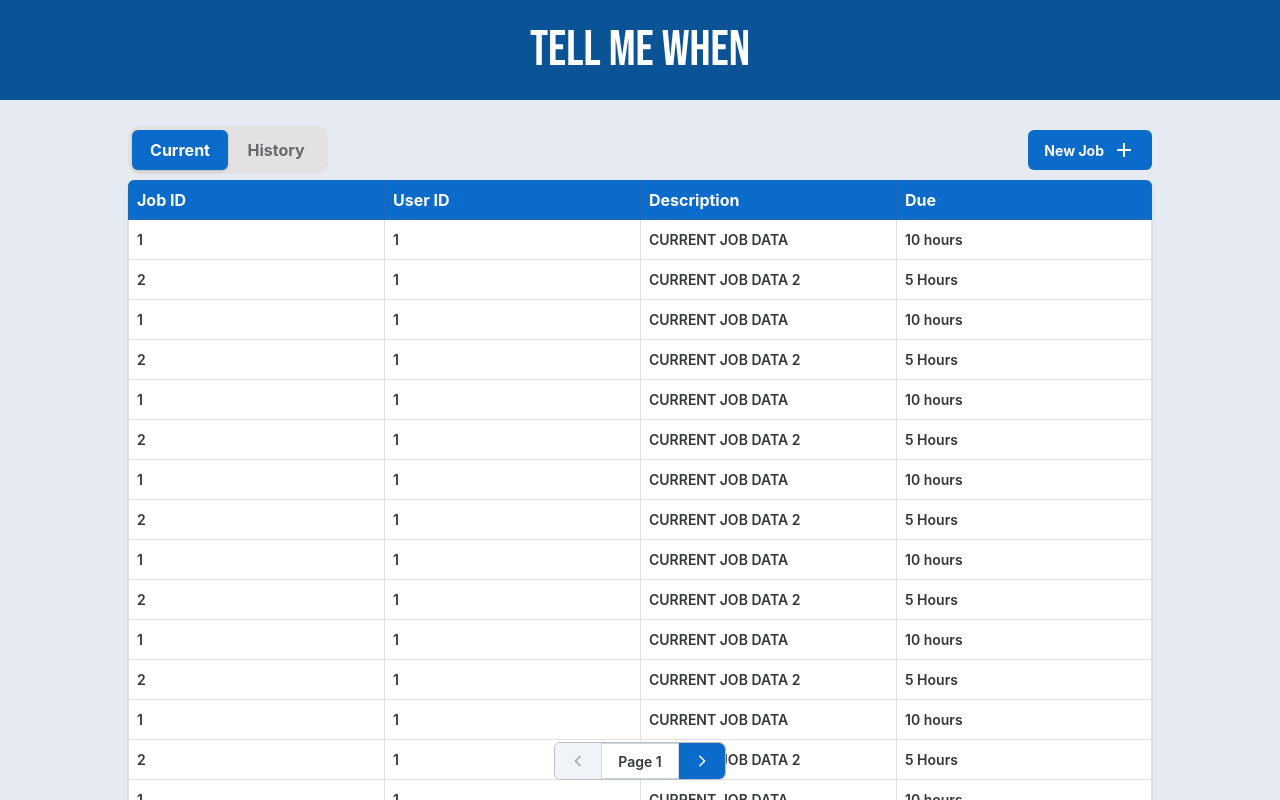
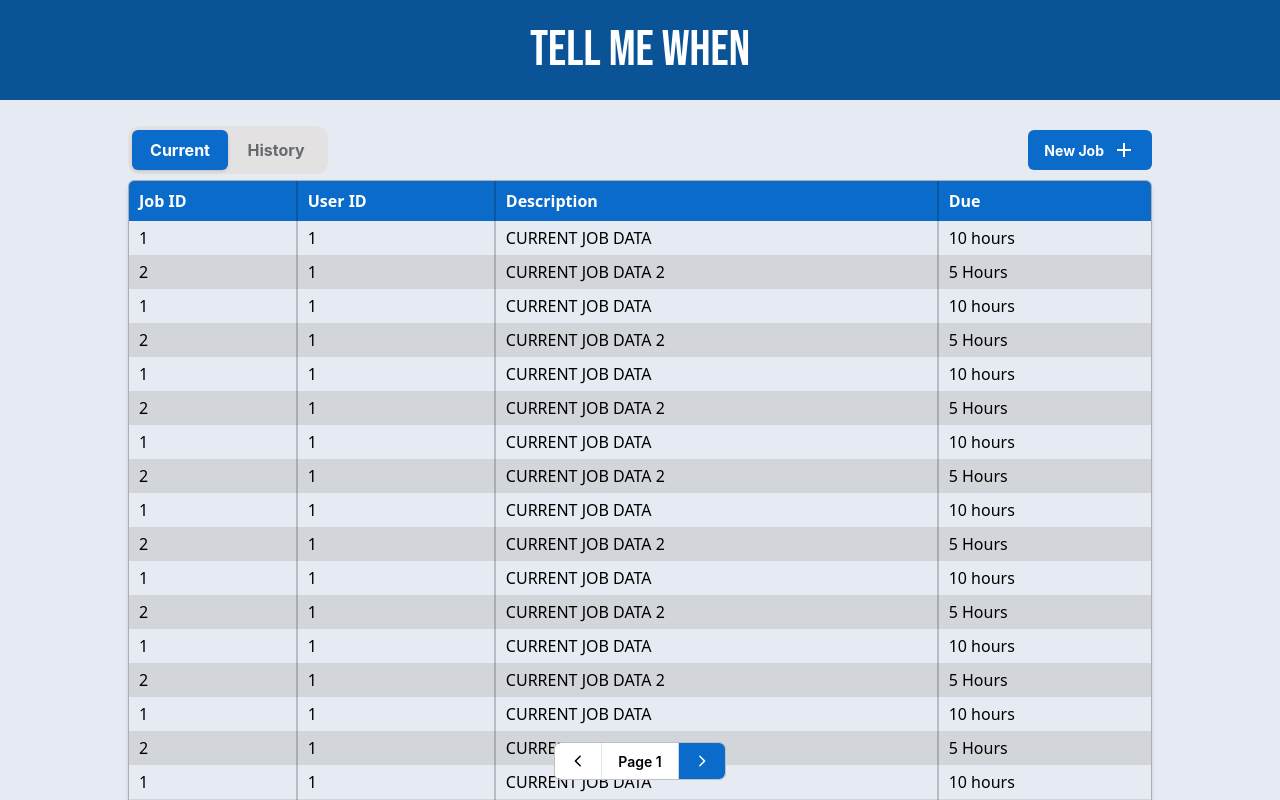
Before and after one commit to HufsaHaq/tellmewhen, a Next.js app in the folder tellmewhen/: page /dashboard in a window 1280 px wide. Shown: the top 800 px of the page. Built offline with nearby package versions, Linux system fonts and the light colour scheme.

Commit message:
Finished table on dashboard, and created Pagination as a component

```diff
--- a/tellmewhen/src/app/dashboard/page.jsx
+++ b/tellmewhen/src/app/dashboard/page.jsx
@@ -7,11 +7,33 @@
 */
 "use client"; //Makes the page client-side rendered rather than server-side rendered
 import { useState, useEffect } from "react";
-import {Button, Tab, Tabs, TabList, tabClasses, Table, ButtonGroup, Typography} from "@mui/joy"
-import {Add, ArrowBackIos, ArrowBackIosRounded, ArrowForwardIosOutlined, ArrowForwardIosRounded} from "@mui/icons-material"
+import {Button, Tab, Tabs, TabList, tabClasses} from "@mui/joy"
+import {Add} from "@mui/icons-material"
+import Pagination from "@/components/Pagination";
+
 
 function Page()
 {
+    let colours = {
+        "header": "#0A5397", //Original colour of the header
+        "primary": "rgba(11,107,203,1)",
+        "primary-text-colour": "rgba(255,255,255,1)",
+        "secondary": "rgba(227,225,225,1)",
+        "secondary-text-colour": "rgba(103,107,111,1)",
+        "tertiary": "rgba(240,244,248,1)", //used when highlighting a secondary colour item (switcher)
+        "tertiary-text-colour": "rgba(11,13,14,1)",
+    };
+    let coloursTailwind = {
+        "primary": `bg-[rgba(11,107,203,1)]`,
+        "primary-text-colour": `text-[rgba(255,255,255,1)]`,
+        //Table Colours
+        "rows-colour1": `bg-[rgb(210,214,218)]`,
+        "rows-colour2": `bg-[rgb(230, 234, 243)]`,
+        "rows-text-colour": `text-[${colours["rows-text-colour"]}]`,
+
+    }
+    colours["primaryTailwind"] = "bg-["+colours["primary"]+"]"
+
     const [CurrentTableData, SetCurrentTableData] = useState(null);
     const [HistoryTableData, SetHistoryTableData] = useState(null);
     //Stores the currently displayed data
@@ -49,19 +71,32 @@ function Page()
                 ["2", "1", "CURRENT JOB DATA 2", " 5 Hours"],
                 ["1", "1", "CURRENT JOB DATA", "10 hours"],
                 ["2", "1", "CURRENT JOB DATA 2", " 5 Hours"],
-                ["1", "1", "CURRENT JOB DATA", "10 hours"],["2", "1", "CURRENT JOB DATA 2", " 5 Hours"],
-                ["1", "1", "CURRENT JOB DATA", "10 hours"],["2", "1", "CURRENT JOB DATA 2", " 5 Hours"],
-                ["1", "1", "CURRENT JOB DATA", "10 hours"],["2", "1", "CURRENT JOB DATA 2", " 5 Hours"],
-                ["1", "1", "CURRENT JOB DATA", "10 hours"],["2", "1", "CURRENT JOB DATA 2", " 5 Hours"],
-                ["1", "1", "CURRENT JOB DATA", "10 hours"],["2", "1", "CURRENT JOB DATA 2", " 5 Hours"],
-                ["1", "1", "CURRENT JOB DATA", "10 hours"],["2", "1", "CURRENT JOB DATA 2", " 5 Hours"],
-                ["1", "1", "CURRENT JOB DATA", "10 hours"],["2", "1", "CURRENT JOB DATA 2", " 5 Hours"],
-                ["1", "1", "CURRENT JOB DATA", "10 hours"],["2", "1", "CURRENT JOB DATA 2", " 5 Hours"],
-                ["1", "1", "CURRENT JOB DATA", "10 hours"],["2", "1", "CURRENT JOB DATA 2", " 5 Hours"],
-                ["1", "1", "CURRENT JOB DATA", "10 hours"],["2", "1", "CURRENT JOB DATA 2", " 5 Hours"],
-                ["1", "1", "CURRENT JOB DATA", "10 hours"],["2", "1", "CURRENT JOB DATA 2", " 5 Hours"],
-                ["1", "1", "CURRENT JOB DATA", "10 hours"],["2", "1", "CURRENT JOB DATA 2", " 5 Hours"],
-                ["1", "1", "CURRENT JOB DATA", "10 hours"],["2", "1", "CURRENT JOB DATA 2", " 5 Hours"],
+                ["1", "1", "CURRENT JOB DATA", "10 hours"],
+                ["2", "1", "CURRENT JOB DATA 2", " 5 Hours"],
+                ["1", "1", "CURRENT JOB DATA", "10 hours"],
+                ["2", "1", "CURRENT JOB DATA 2", " 5 Hours"],
+                ["1", "1", "CURRENT JOB DATA", "10 hours"],
+                ["2", "1", "CURRENT JOB DATA 2", " 5 Hours"],
+                ["1", "1", "CURRENT JOB DATA", "10 hours"],
+                ["2", "1", "CURRENT JOB DATA 2", " 5 Hours"],
+                ["1", "1", "CURRENT JOB DATA", "10 hours"],
+                ["2", "1", "CURRENT JOB DATA 2", " 5 Hours"],
+                ["1", "1", "CURRENT JOB DATA", "10 hours"],
+                ["2", "1", "CURRENT JOB DATA 2", " 5 Hours"],
+                ["1", "1", "CURRENT JOB DATA", "10 hours"],
+                ["2", "1", "CURRENT JOB DATA 2", " 5 Hours"],
+                ["1", "1", "CURRENT JOB DATA", "10 hours"],
+                ["2", "1", "CURRENT JOB DATA 2", " 5 Hours"],
+                ["1", "1", "CURRENT JOB DATA", "10 hours"],
+                ["2", "1", "CURRENT JOB DATA 2", " 5 Hours"],
+                ["1", "1", "CURRENT JOB DATA", "10 hours"],
+                ["2", "1", "CURRENT JOB DATA 2", " 5 Hours"],
+                ["1", "1", "CURRENT JOB DATA", "10 hours"],
+                ["2", "1", "CURRENT JOB DATA 2", " 5 Hours"],
+                ["1", "1", "CURRENT JOB DATA", "10 hours"],
+                ["2", "1", "CURRENT JOB DATA 2", " 5 Hours"],
+                ["1", "1", "CURRENT JOB DATA", "10 hours"],
+                ["2", "1", "CURRENT JOB DATA 2", " 5 Hours"],
                 ["1", "1", "CURRENT JOB DATA", "10 hours"],
             ])
         }
@@ -76,9 +111,10 @@ function Page()
 
         //  TO-DO: ADD API CALLS
     }, []);
+
     return(
 
-        <div className = "page-content w-[80%] m-auto">
+        <div className = {"page-content w-[80%] m-auto"}>
             { /* Span element is for the controls above the table (Switcher and Button) to keep them inline*/ }
             <span className = "w-full flex mt-[20px] justify-between items-center h-[60px] overflow-hidden">
                 <Tabs className = "w-[200px] outline outline-[0px] outline-[#B8B8B8] rounded-[10px]"
@@ -89,12 +125,12 @@ function Page()
                                 p: 0.5,
                                 gap: 0,
                                 borderRadius: '10px',
-                            bgcolor: 'rgb(227, 225, 225)',
+                                bgcolor: colours["secondary"],
                                 // Overwrites the styling for the currently selected tab
                                 [`& .${tabClasses.root}[aria-selected="true"]`]: {
                                     boxShadow: 'sm',
-                                bgcolor: "rgba(11, 107, 203, 1)",// HEADER COLOUR:'rgba(10, 83, 151, 1)',
-                                color: "rgba(255,255,255,1)"
+                                    bgcolor: colours["primary"],// HEADER COLOUR:'rgba(10, 83, 151, 1)',
+                                    color: colours["primary-text-colour"],
                                 },
                                 /* Overwrites the styling for all the children(Tabs) */
                                 [`& .${tabClasses.root}`]: {
@@ -114,60 +150,51 @@ function Page()
                     </TabList>
                 </Tabs>
                 <span>
-                    <Button endDecorator={<Add/>} sx={{fontWeight: "650"}}className="h-[40px] font-bold" onClick={()=>{console.log("REDIRECT TO OTHER PAGE")}}>New Job</Button>
+                    <Button endDecorator={<Add/>}
+                            sx={{
+                                fontWeight: "650",
+                                bgcolor: colours["primary"],
+                                color: colours["primary-text-colour"]}
+                            }
+                            className="h-[40px] font-bold"
+                            onClick={()=>{console.log("REDIRECT TO OTHER PAGE")}}>New Job</Button>
                 </span>
             </span>
-            <div className="w-full rounded-md overflow-hidden shadow-md">
-            <Table key={CurrentIndex/* This is needed as the width of table doesn't update */}
-                   className="text-left w-[100%] h-[80%]"
-                   borderAxis="both"
-
-                   sx={(theme)=>({
-                        boxShadow: "md",
-                        "& tr":{
-                            bgcolor: "rgb(255, 255, 255)",
-                            fontWeight: "lg",
-                        },
-
-                        "& th": {
-                            bgcolor: "rgba(11, 107, 203, 1)",
-                            color: "rgb(251, 251, 251)",
-                            fontWeight: "650",
-                            fontSize: "md",
-                    }})}>
-
-                <thead>
-                    <tr className = "text-white h-[40px]">
+            <div className="w-full rounded-md overflow-hidden shadow-md border-[1px] border-[#AFAFAF]">
+            <table key={CurrentIndex/* This is needed as the width of table doesn't update */}
+                   className="text-left w-[100%] h-[80%]">
+                <thead className={``}>
+                    <tr className = {`${coloursTailwind["primary"]} ${coloursTailwind["primary-text-colour"]} h-[40px]`}>
                         {/* Ternary operator for an if statement to determine which table headers are to be displayed */}
                         {CurrentIndex == 0 ? CurrentTableHeaders.map((item, index) => {
-                                return <th key={index} className="px-[10px]">{item}</th>
+                                return <th key={index} className={`px-[10px] ${index!=0?`border-l-[2px] border-[rgba(0,0,0,0.2)]`:{}}`}>{item}</th>
                             }) : HistoryTableHeaders.map((item, index) => {
-                                    return <th key={index} className="px-[10px]">{item}</th>
+                                    return <th key={index} className="px-[10px] border-l-[2px] border-[rgba(0,0,0,0.2)]">{item}</th>
                             })
                         }
                     </tr>
                 </thead>
-                <tbody>
+                <tbody className="">
                     {DisplayedTableData.map((item1, index1) => {
                         //Iterates through each item in the data and adds it to the table
-                        return(<tr key={index1}>
+                        return(<tr key={index1}
+                                   className={index1%2==1?coloursTailwind["rows-colour1"] : coloursTailwind["rows-colour2"]}>
                             {item1.map((item2, index2) => {
-                                return<td className="px-[10px]" key={index2}>{item2}</td>;
+                                return<td className={`${index2!=0?`border-l-[2px]`:{}} px-[10px] py-[5px] border-[rgba(0,0,0,0.2)]`} key={index2}>{item2}</td>;
                             })}
                             </tr>);
                         })}
                 </tbody>
-            </Table>
+            </table>
             </div>
-            <div className = "fixed bottom-[20px] w-[80%] justify-self-center flex justify-center">
-                    <ButtonGroup className="bg-[#FFFFFF] border-[1px] border-[#C0C0C0]">
-                        <Button disabled={PageNumber==1}variant="solid" color="primary" className="" onClick={()=>{PageNumber != 1 ? SetPageNumber(PageNumber-1) : {}}}><ArrowBackIosRounded fontSize="5px"/></Button>
-                        <Button>Page {PageNumber}</Button>
-                        <Button variant="solid" color="primary" className="" onClick={()=>SetPageNumber(PageNumber+1)}><ArrowForwardIosRounded fontSize="5px"/></Button>
-                    </ButtonGroup>
-            </div>
+            <Pagination className = "fixed w-[80%] bottom-[20px] justify-self-center flex justify-center"
+                        buttonColour={colours["primary"]}
+                        fontColourButtons={colours["primary-text-colour"]}
+                        SetPageNumber={SetPageNumber}
+                        PageNumber={PageNumber}
+                        border="true"/>
 
-            <div className="bottom-margin mb-[80px]"></div>
+            <div className="bottom-margin mb-[80px]" />
         </div>
     );
 }
--- a/tellmewhen/src/app/page.jsx
+++ b/tellmewhen/src/app/page.jsx
@@ -1,10 +1,10 @@
 import Header from "../components/Header"
 import "../app/globals.css"
-
 function Page()
 {
     return(
         <>
+
         </>
     );
 }
--- /dev/null
+++ b/tellmewhen/src/components/Pagination.jsx
@@ -0,0 +1,46 @@
+"use client";
+import {Button, ButtonGroup} from "@mui/joy"
+import {ArrowBackIosRounded, ArrowForwardIosRounded} from "@mui/icons-material"
+export default function Pagination({className,
+                                    buttonColour = "grey",
+                                    fontColourButtons = "white",
+                                    bgColour = "white",
+                                    fontColour = "black",
+                                    PageNumber = 1,
+                                    border=false,
+                                    SetPageNumber = ()=>{
+                                        throw new Error("Page number function is not assigned. Assign a function to the \"SetPageNumber\" property in the Pagination component.");
+                                    }
+                                })
+{
+    return(
+        <div className = {className}>
+            <ButtonGroup className={!border?"":"border-[1px] border-[#C0C0C0]"}>
+                <Button disabled={PageNumber==1}
+                        variant="none"
+                        sx={(theme) => ({
+                            bgcolor: PageNumber == 1 ? bgColour : buttonColour,
+                            color: PageNumber == 1 ? fontColour : fontColourButtons,
+                        })}
+                        className=""
+                        onClick={()=>{
+                            PageNumber != 1 ? SetPageNumber(PageNumber-1) : {}
+                        }}><ArrowBackIosRounded fontSize="5px"/></Button>
+                <Button className=""
+                        variant="none"
+                        disabled
+                        sx={{
+                            bgcolor: bgColour,
+                            color: fontColour,
+                            cursor: "default"
+                        }}>Page {PageNumber}</Button>
+                <Button variant="none"
+                        className=""
+                        sx={(theme) => ({
+                            bgcolor: PageNumber == -1 ? bgColour : buttonColour,
+                            color: PageNumber == -1 ? fontColour : fontColourButtons,
+                        })}
+                        onClick={()=>SetPageNumber(PageNumber+1)}><ArrowForwardIosRounded fontSize="5px"/></Button>
+            </ButtonGroup>
+        </div>);
+}
```
Lines whose indentation alone changed are shown as unchanged.
